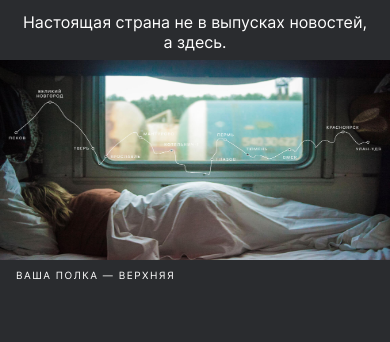
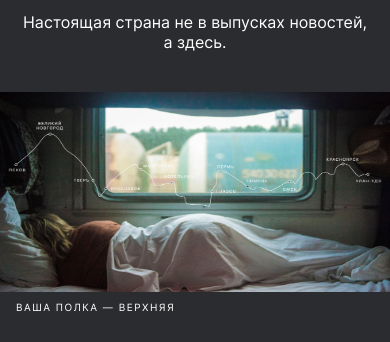
Before and after one commit to Aleksandr-Serdyukov/russian-travel, a plain HTML site: page index.html in a window 390 px wide. Shown: the part 188-530 px from the top of the page. Drawn offline with Linux system fonts and the light colour scheme.

Commit message:
Правки 3 ревью

```diff
--- a/blocks/lead/__main-illustration/lead__main-illustration.css
+++ b/blocks/lead/__main-illustration/lead__main-illustration.css
@@ -20,6 +20,6 @@
   @media (max-width: 425px) {
     .lead__main-illustration {
       height: 200px;
-      margin-top: 8px;
+      margin-top: 40px;
     }
   }
```
